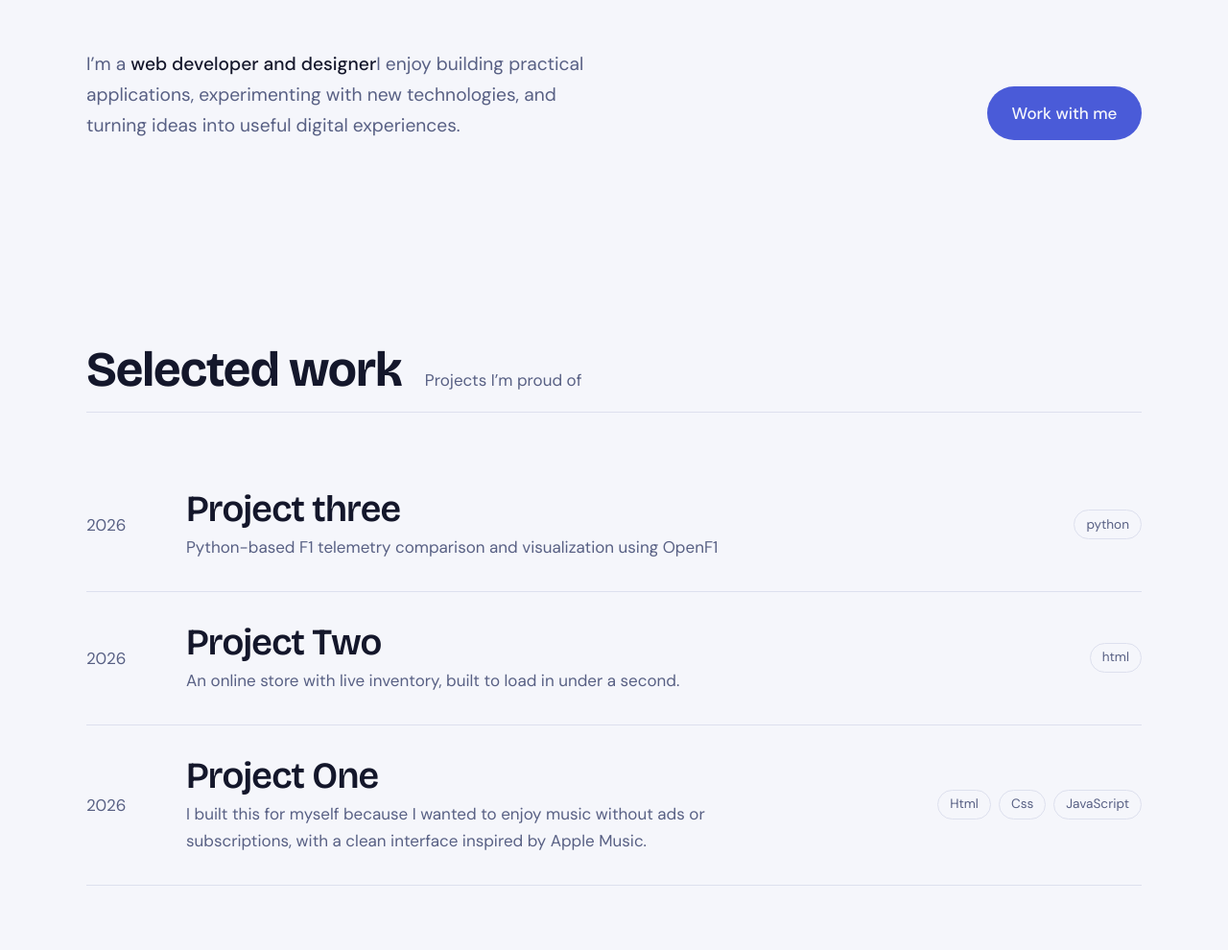
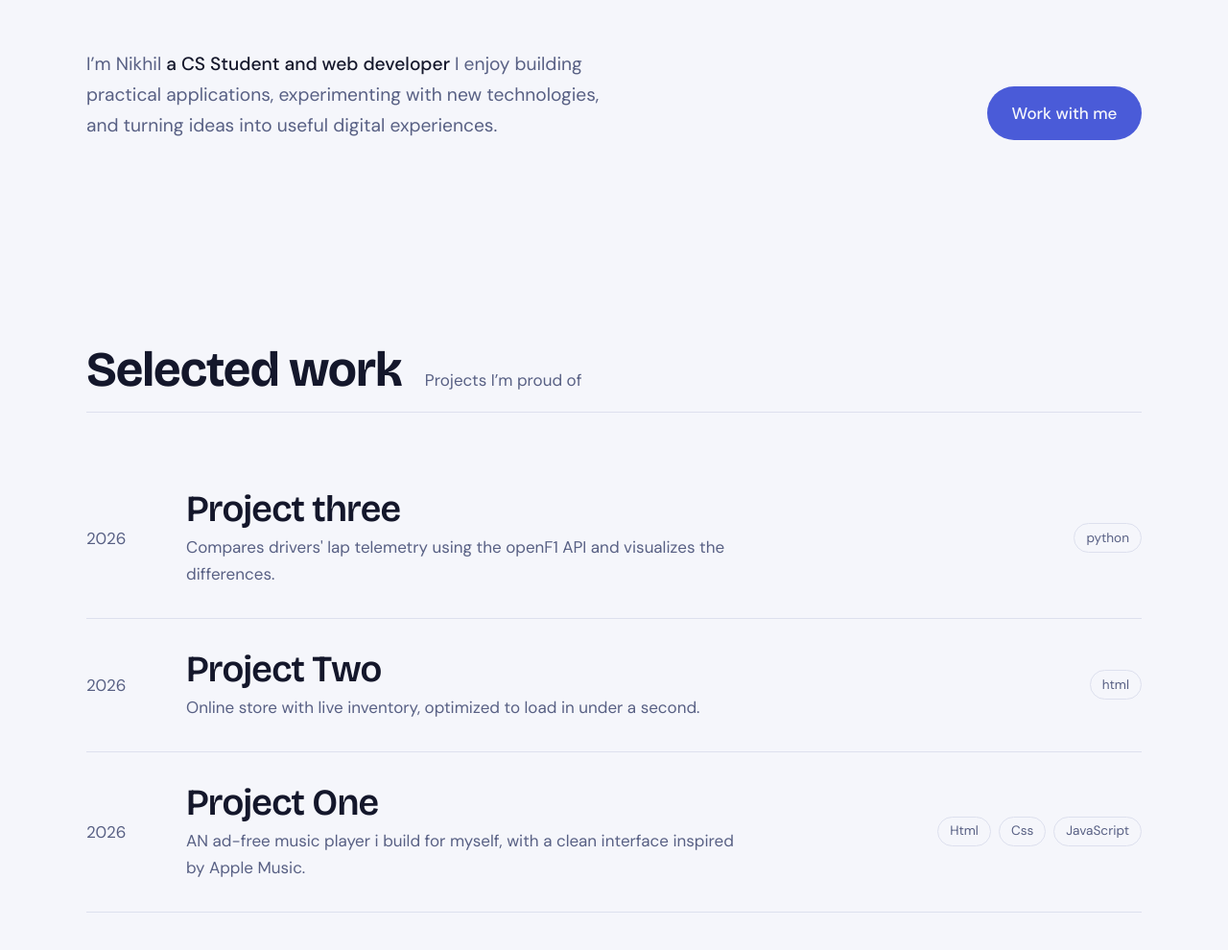
Before and after one commit to nikhilmeshram2006/nikhilmeshram2006.github.io, a plain HTML site: page index.html in a window 1280 px wide. Shown: the part 538-1528 px from the top of the page at 96% size. Drawn offline with nearby package versions, Linux system fonts and the light colour scheme.

Commit message:
Revise index.html with new content and styles
Updated portfolio content and improved project descriptions.

```diff
--- a/index.html
+++ b/index.html
@@ -4,7 +4,7 @@
 <meta charset="utf-8">
 <meta name="viewport" content="width=device-width, initial-scale=1">
 <title>Nikhil Meshram – Developer & Designer</title>
-<meta name="description" content="Portfolio of Your Name: websites and apps built with care.">
+<meta name="description" content="Portfolio : websites and apps built with care.">
 <meta name="theme-color" content="#0f1220">
 <script>document.documentElement.classList.add('js')</script>
 <link rel="preconnect" href="https://fonts.googleapis.com">
@@ -151,7 +151,7 @@ footer{border-top:1px solid var(--line);padding:2rem 0;color:var(--muted);font-s
   <div class="wrap hero">
     <h1 id="name" data-name="Nikhil Meshram">Nikhil Meshram</h1>
     <div class="intro">
-      <p class="fade">I’m a <b>web developer and designer</b>I enjoy building practical applications, experimenting with new technologies, and turning ideas into useful digital experiences.</p>
+      <p class="fade">I’m Nikhil <b>a CS Student and web developer </b>I enjoy building practical applications, experimenting with new technologies, and turning ideas into useful digital experiences.</p>
       <a class="btn fade" href="#contact">Work with me</a>
     </div>
   </div>
@@ -163,17 +163,17 @@ footer{border-top:1px solid var(--line);padding:2rem 0;color:var(--muted);font-s
       <div class="work">
         <a class="rv" href="https://github.com/nikhilmeshram2006/f1-telemetry-analyzer">
           <span class="yr">2026</span>
-          <div><h3>Project three</h3><p>Python-based F1 telemetry comparison and visualization using OpenF1 </p></div>
+          <div><h3>Project three</h3><p>Compares drivers' lap telemetry using the openF1 API and visualizes the differences. </p></div>
           <ul class="tags"><li>python</li></ul>
         </a>
         <a class="rv" href="https://nikhilmeshram2006.github.io/shorekeeper-store/">
           <span class="yr">2026</span>
-          <div><h3>Project Two</h3><p>An online store with live inventory, built to load in under a second.</p></div>
+          <div><h3>Project Two</h3><p>Online store with live inventory, optimized to load in under a second.</p></div>
           <ul class="tags"><li>html</li></ul>
         </a>
         <a class="rv" style="--d:1" href="https://nikhilmeshram2006.github.io/apple-music-clone-for-me-only/">
           <span class="yr">2026</span>
-          <div><h3>Project One</h3><p>I built this for myself because I wanted to enjoy music without ads or subscriptions, with a clean interface inspired by Apple Music.</p></div>
+          <div><h3>Project One</h3><p>AN ad-free music player i build for myself, with a clean interface inspired by Apple Music.</p></div>
           <ul class="tags"><li>Html</li><li>Css</li><li>JavaScript</li></ul>
         </a>
       </div>
@@ -218,7 +218,7 @@ footer{border-top:1px solid var(--line);padding:2rem 0;color:var(--muted);font-s
   </section>
 </main>
 
-<footer><div class="wrap">© <span id="yr"></span>Nikhil Meshram. All rights reserved.</div></footer>
+<footer><div class="wrap">© <span id="yr"></span> Nikhil Meshram. All rights reserved.</div></footer>
 
 <script>
 (()=>{
```
